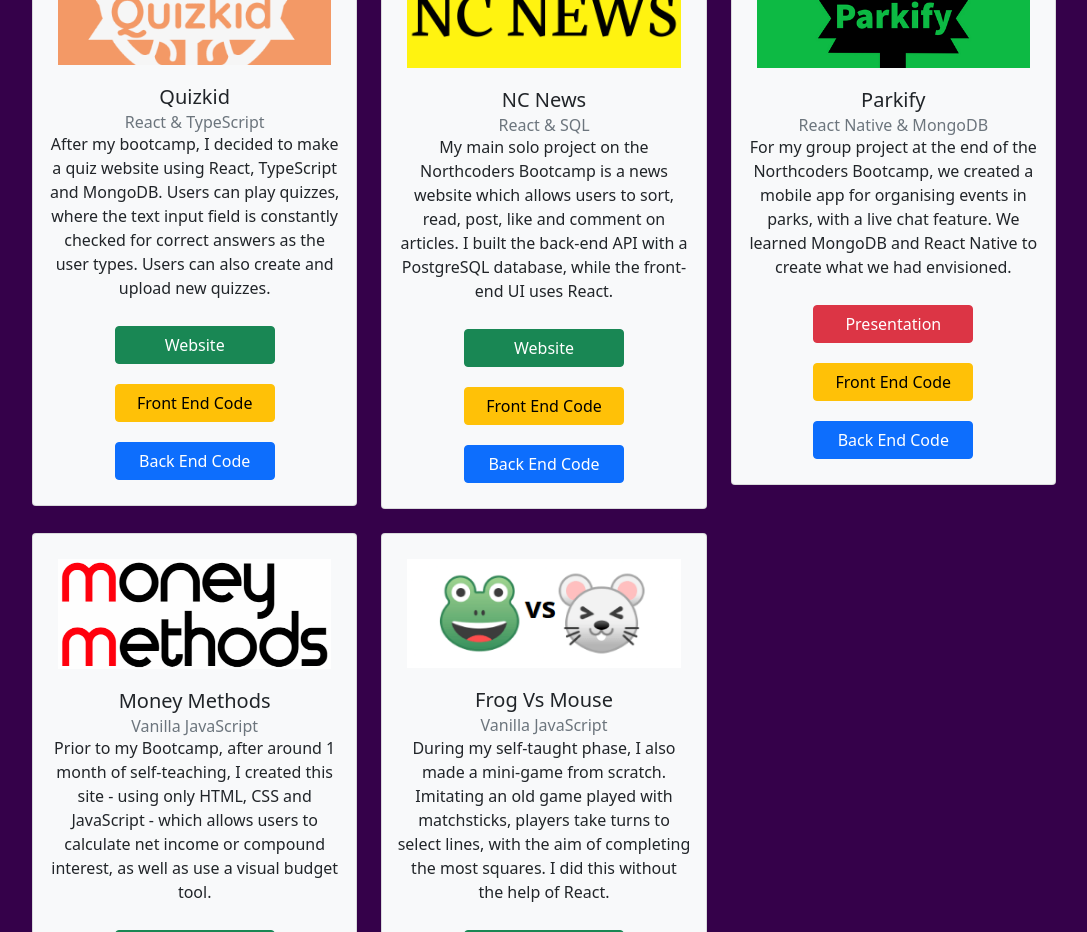
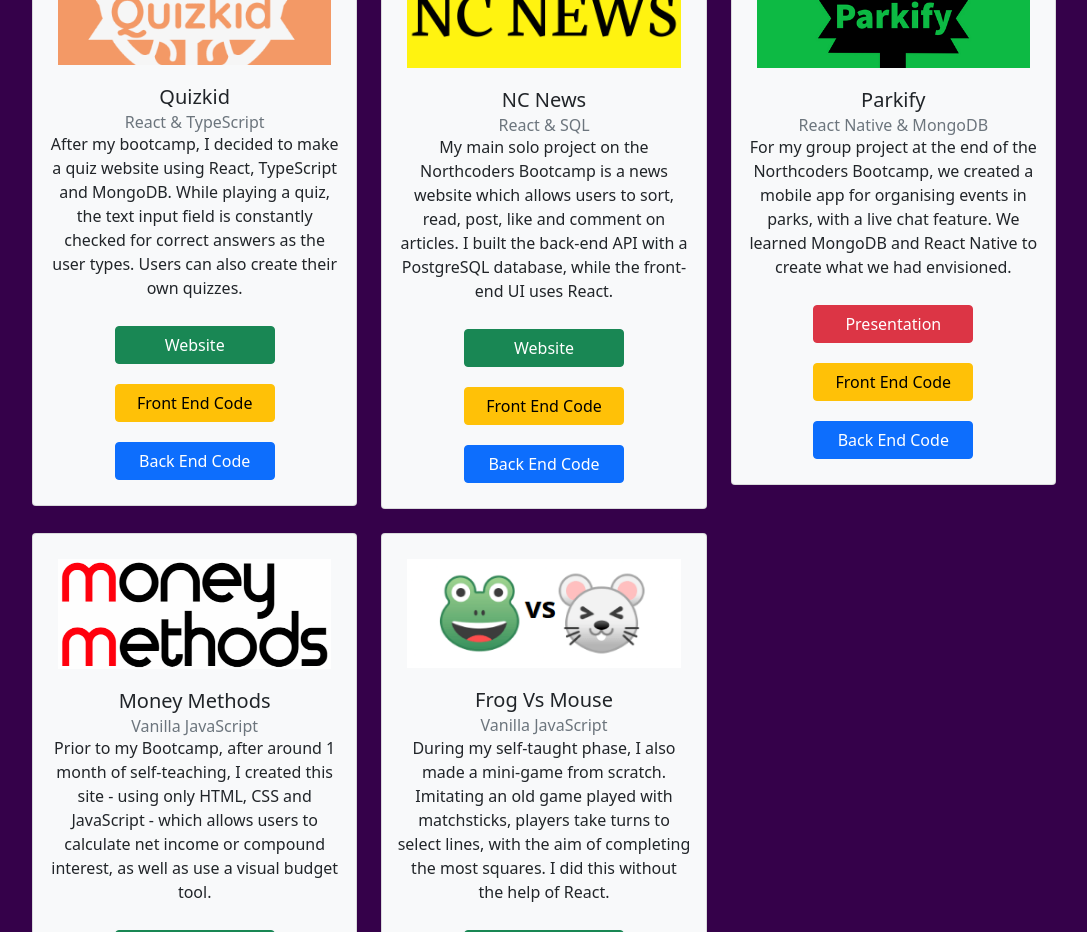
Before and after one commit to samueljeffrey/Portfolio, a React (Create React App) app: page / in a window 1280 px wide. Shown: the part 1680-2612 px from the top of the page, without its empty margins (96-1183 px from the left). Built offline with nearby package versions, Linux system fonts and the light colour scheme.

Commit message:
edit quizkid project description

```diff
--- a/src/App.js
+++ b/src/App.js
@@ -170,9 +170,9 @@ function App() {
               </Card.Subtitle>
               <Card.Text>
                 After my bootcamp, I decided to make a quiz website using React,
-                TypeScript and MongoDB. Users can play quizzes, where the text
-                input field is constantly checked for correct answers as the
-                user types. Users can also create and upload new quizzes.
+                TypeScript and MongoDB. While playing a quiz, the text input
+                field is constantly checked for correct answers as the user
+                types. Users can also create their own quizzes.
               </Card.Text>
               <Container>
                 <Button
```
